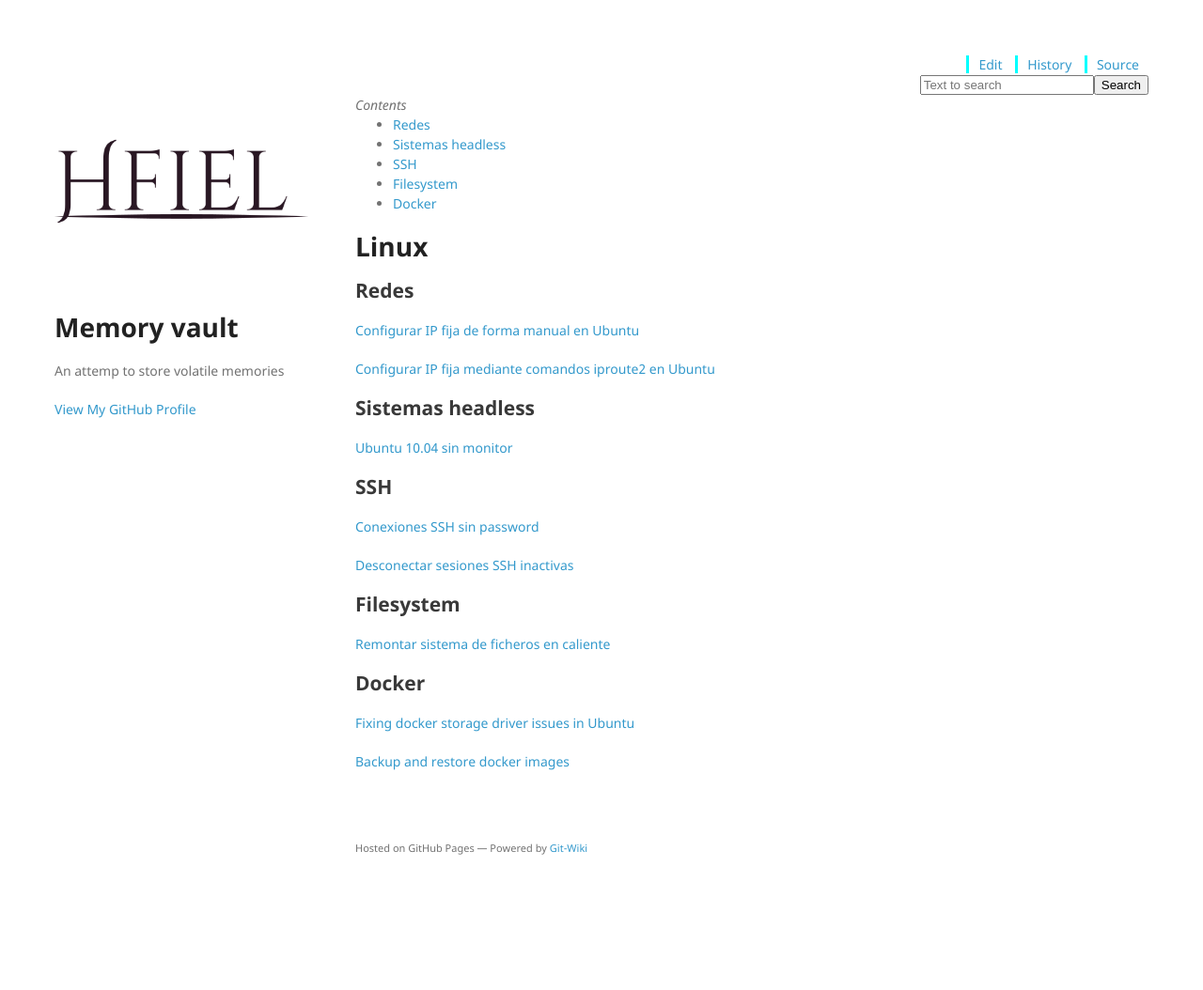
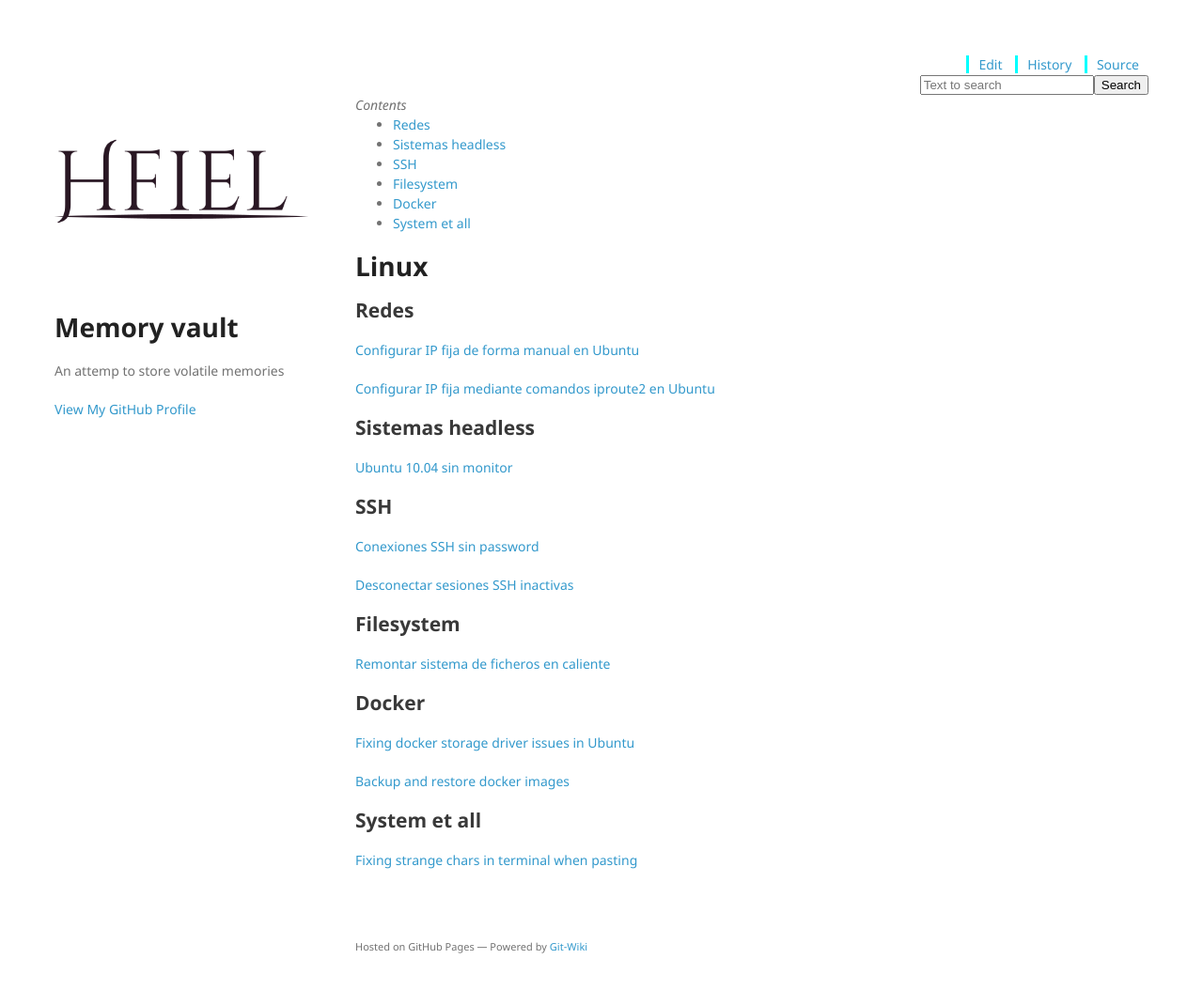
Before and after one commit to hfiel/hfiel.github.io, a Jekyll site: the page built from wiki/linux.md, in a window 1280 px wide and 1054 px high. Shown: the whole window at 94% size. Built offline with Jekyll 4.4.1, drawn with Linux system fonts in a browser that asks for light colours; nearby versions of some CDN libraries; our own code applies the rules of GitHub Pages for plain Markdown files.

Commit message:
Update linux.md

```diff
--- a/wiki/linux.md
+++ b/wiki/linux.md
@@ -26,3 +26,7 @@
 [Fixing docker storage driver issues in Ubuntu](linux/fixing_docker_storage_driver_issues_in_ubuntu.md)
 
 [Backup and restore docker images](linux/backup_and_restore_docker_images.md)
+
+
+## System et all
+[Fixing strange chars in terminal when pasting](linux/fixing_strange_chars_in_terminal_when_pasting.md)
```
